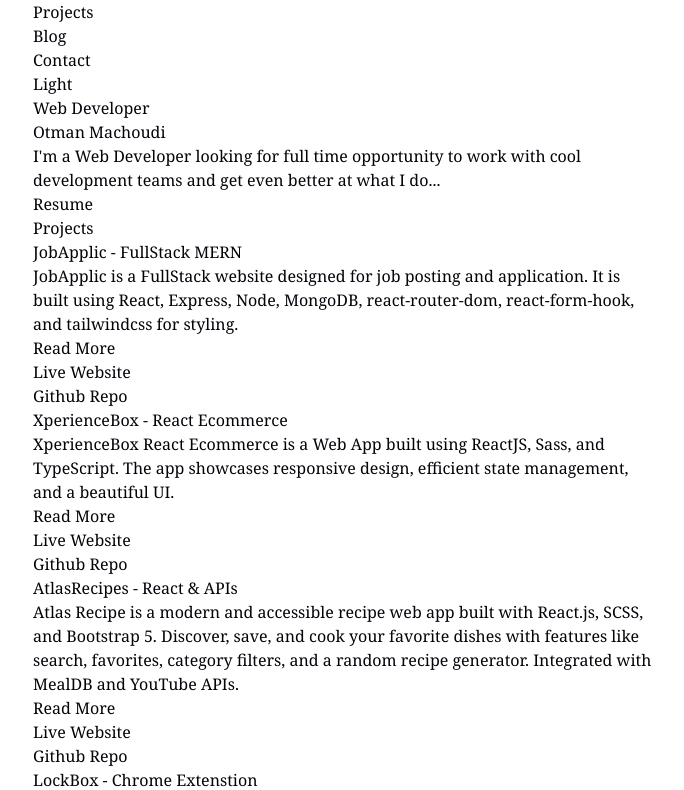
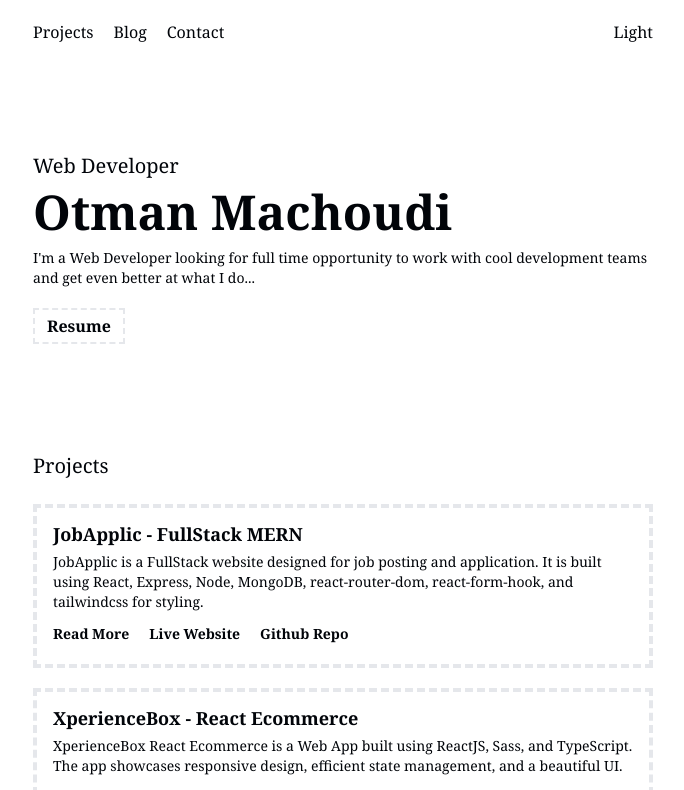
Before and after one commit to Machoudi2002/Portfolio, a Next.js app: page / in a window 1280 px wide. Shown: the top 790 px of the page, without its empty margins (297-981 px from the left). Built offline with nearby package versions, Linux system fonts and the light colour scheme.

Commit message:
Add : Apply Tailwind Styling

```diff
--- a/src/Components/About.tsx
+++ b/src/Components/About.tsx
@@ -1,4 +1,4 @@
-import Link from "next/link"
+
 
 export default function About() {
   return (
--- a/src/app/layout.tsx
+++ b/src/app/layout.tsx
@@ -1,6 +1,7 @@
 import type { Metadata } from 'next'
 import { Noto_Serif } from 'next/font/google'
 import './globals.css'
+import 'tailwindcss/tailwind.css';
 import Header from '@/Components/Header'
 import Footer from '@/Components/Footer'
 
--- a/tailwind.config.ts
+++ b/tailwind.config.ts
@@ -3,7 +3,7 @@
 const config: Config = {
   content: [
     './src/pages/**/*.{js,ts,jsx,tsx,mdx}',
-    './src/components/**/*.{js,ts,jsx,tsx,mdx}',
+    './src/Components/**/*.{js,ts,jsx,tsx,mdx}',
     './src/app/**/*.{js,ts,jsx,tsx,mdx}',
   ],
   theme: {
```
